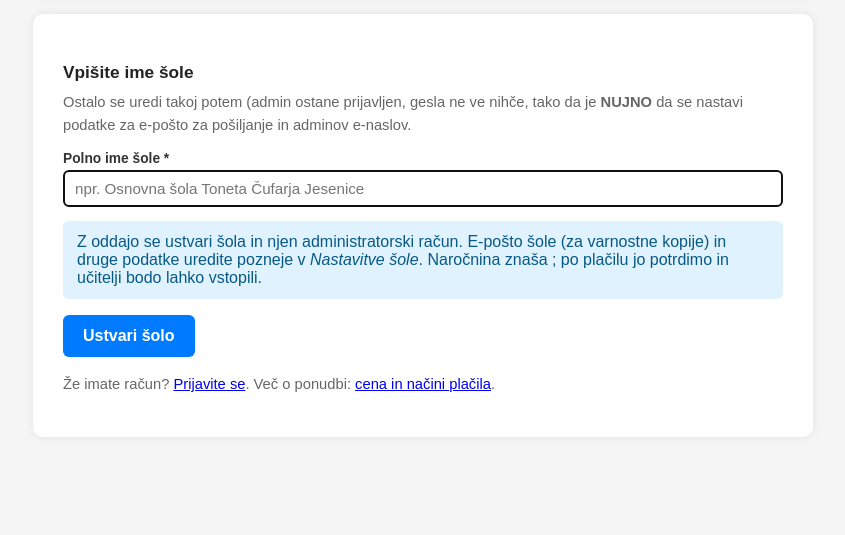
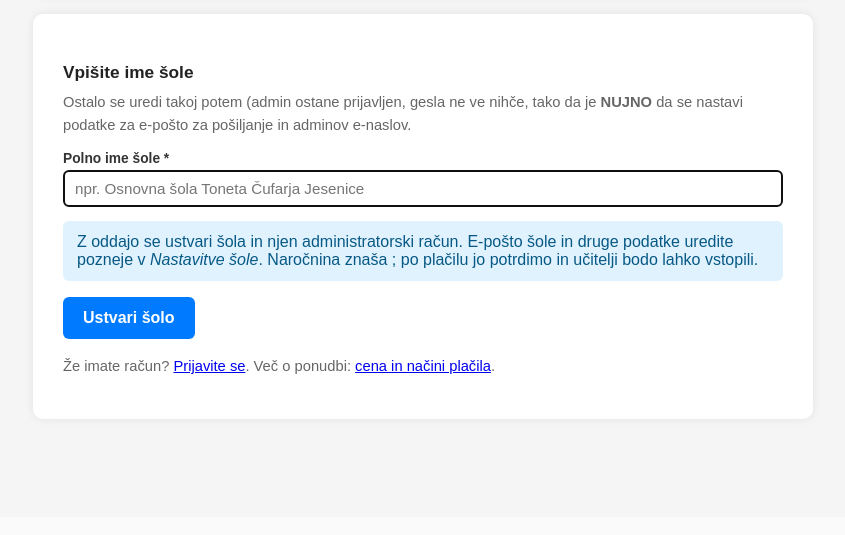
Before and after one commit to CusinM15/reservation_app, a Python web app: template app/templates/registracija.html in a window 1280 px wide. Shown: the part 793-1328 px from the top of the page, without its empty margins (217-1062 px from the left). After the commit the page ends 1213 px from the top, so only its background shows below. Run offline with Jinja, Linux system fonts and the light colour scheme; the template is opened without the code that fills it, so the values that code supplies are empty.

Commit message:
Update registracija.html

```diff
--- a/app/templates/registracija.html
+++ b/app/templates/registracija.html
@@ -77,8 +77,7 @@
              placeholder="npr. Osnovna šola Toneta Čufarja Jesenice">
 
       <div class="info">
-        Z oddajo se ustvari šola in njen administratorski račun. E-pošto šole (za
-        varnostne kopije) in druge podatke uredite pozneje v
+        Z oddajo se ustvari šola in njen administratorski račun. E-pošto šole in druge podatke uredite pozneje v
         <em>Nastavitve šole</em>. Naročnina
         {% if cfg.free %}je 0 € (brez plačila, a obnoviti jo je treba za vsako obdobje){% else %}znaša {{ cfg.price_label }}{% endif %};
         po plačilu jo potrdimo in učitelji bodo lahko vstopili.
```
